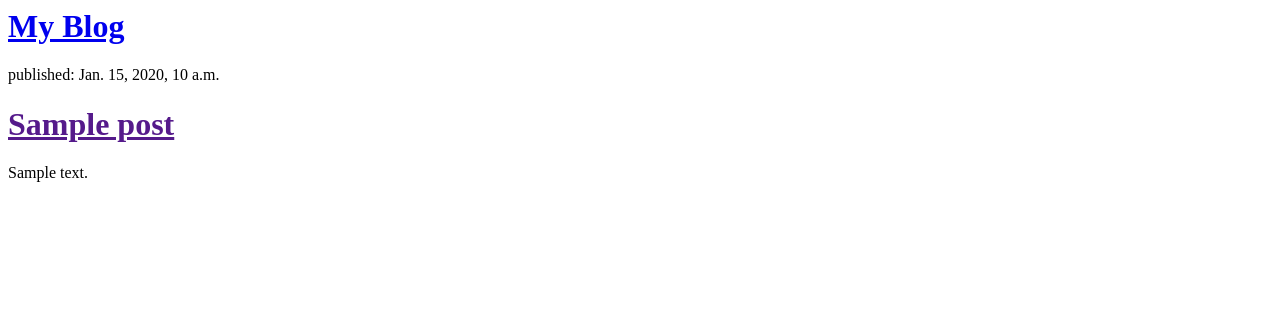
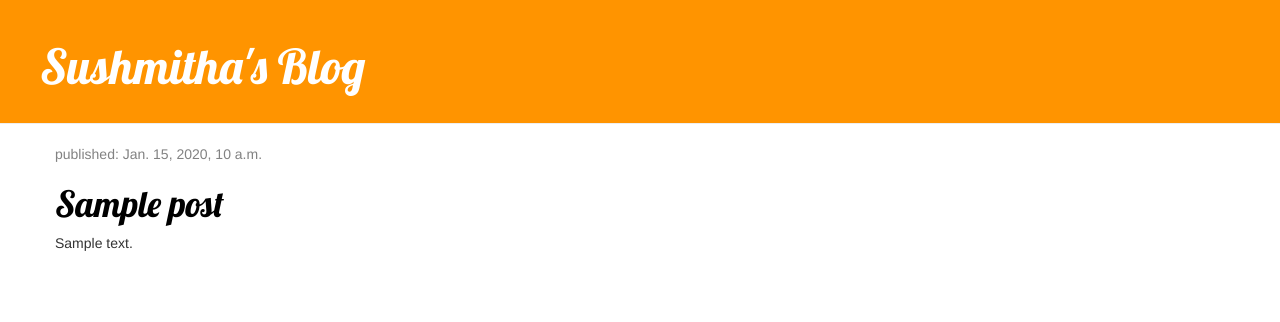
Before and after one commit to Sushmitha-Katti/Blogging-Platform, a Django app: template myblog/templates/myblog/post_list.html in a window 1280 px wide. Shown: the top 322 px of the page. Run offline with Django 3.2, Linux system fonts and the light colour scheme; the template is opened without the code that fills it: values that come from a table or form of the project are taken from there, others are empty; tables that the repository leaves empty hold one stand-in row (values such as "Sample post"); some libraries are stand-ins or nearby versions.

Commit message:
Another html file post_detail is added

```diff
--- a/blog/urls.py
+++ b/blog/urls.py
@@ -19,4 +19,5 @@ from django.urls import path,include
 urlpatterns = [
     path('admin/', admin.site.urls),
 	path('', include('myblog.urls')),
+
 ]
--- /dev/null
+++ b/myblog/static/css/myblog.css
@@ -0,0 +1,45 @@
+.page-header {
+    background-color: #ff9400;
+    margin-top: 0;
+    padding: 20px 20px 20px 40px;
+}
+
+.page-header h1, .page-header h1 a, .page-header h1 a:visited, .page-header h1 a:active {
+    color: #ffffff;
+    font-size: 36pt;
+    text-decoration: none;
+}
+.content {
+    margin-left: 40px;
+}
+
+h1, h2, h3, h4 {
+    font-family: 'Lobster', cursive;
+}
+
+.date {
+    color: #828282;
+}
+
+.save {
+    float: right;
+}
+
+.post-form textarea, .post-form input {
+    width: 100%;
+}
+
+.top-menu, .top-menu:hover, .top-menu:visited {
+    color: #ffffff;
+    float: right;
+    font-size: 26pt;
+    margin-right: 20px;
+}
+
+.post {
+    margin-bottom: 70px;
+}
+
+.post h1 a, .post h1 a:visited {
+    color: #000000;
+}
--- /dev/null
+++ b/myblog/templates/myblog/base.html
@@ -0,0 +1,24 @@
+{% load static %}
+<html>
+    <head>
+        <title>Sushmitha's blog</title>
+        <link rel="stylesheet" href="//maxcdn.bootstrapcdn.com/bootstrap/3.2.0/css/bootstrap.min.css">
+		<link rel="stylesheet" href="//maxcdn.bootstrapcdn.com/bootstrap/3.2.0/css/bootstrap-theme.min.css">
+		<link rel="stylesheet" href="{% static 'css/myblog.css' %}">
+		<link href="//fonts.googleapis.com/css?family=Lobster&subset=latin,latin-ext" rel="stylesheet" type="text/css">
+    </head>
+    <body>
+        <div class="page-header">
+    		<h1><a href="/">Sushmitha's Blog</a></h1>
+		</div>
+
+    	<div class="content container">
+		    <div class="row">
+		        <div class="col-md-8">
+		            {% block content %}
+            		{% endblock %}
+		        </div>
+		    </div>
+		</div>
+    </body>
+</html>
--- a/myblog/templates/myblog/post_list.html
+++ b/myblog/templates/myblog/post_list.html
@@ -1,18 +1,12 @@
-<html>
-    <head>
-        <title>Django Girls blog</title>
-    </head>
-    <body>
-        <div>
-    		<h1><a href="/"> My Blog</a></h1>
-		</div>
-
-		{% for post in posts %}
-    	<div>
-       		<p>published: {{ post.published_date }}</p>
-        	<h1><a href="">{{ post.title }}</a></h1>
-        	<p>{{ post.text|linebreaksbr }}</p>
-    	</div>
-		{% endfor %}
-    </body>
-</html>
+{% extends 'myblog/base.html' %}
+{% block content %}
+		            {% for post in posts %}
+		                <div class="post">
+		                    <div class="date">
+		                        <p>published: {{ post.published_date }}</p>
+		                    </div>
+		                    <h1><a href="{% url 'post_detail' pk=post.pk %}">{{ post.title }}</a></h1>
+		                    <p>{{ post.text|linebreaksbr }}</p>
+		                </div>
+		            {% endfor %}
+{% endblock %}
--- a/myblog/urls.py
+++ b/myblog/urls.py
@@ -1,5 +1,7 @@
 from django.urls import path
+
 from . import views
 urlpatterns = [
     path('', views.post_list, name='post_list'),
+    path('post/<int:pk>/', views.post_detail, name='post_detail'),
 ]
```
Also changed, not shown: myblog/templates/myblog/post_detail.html (added, +13 -0 lines), myblog/views.py (+7 -2 lines).
